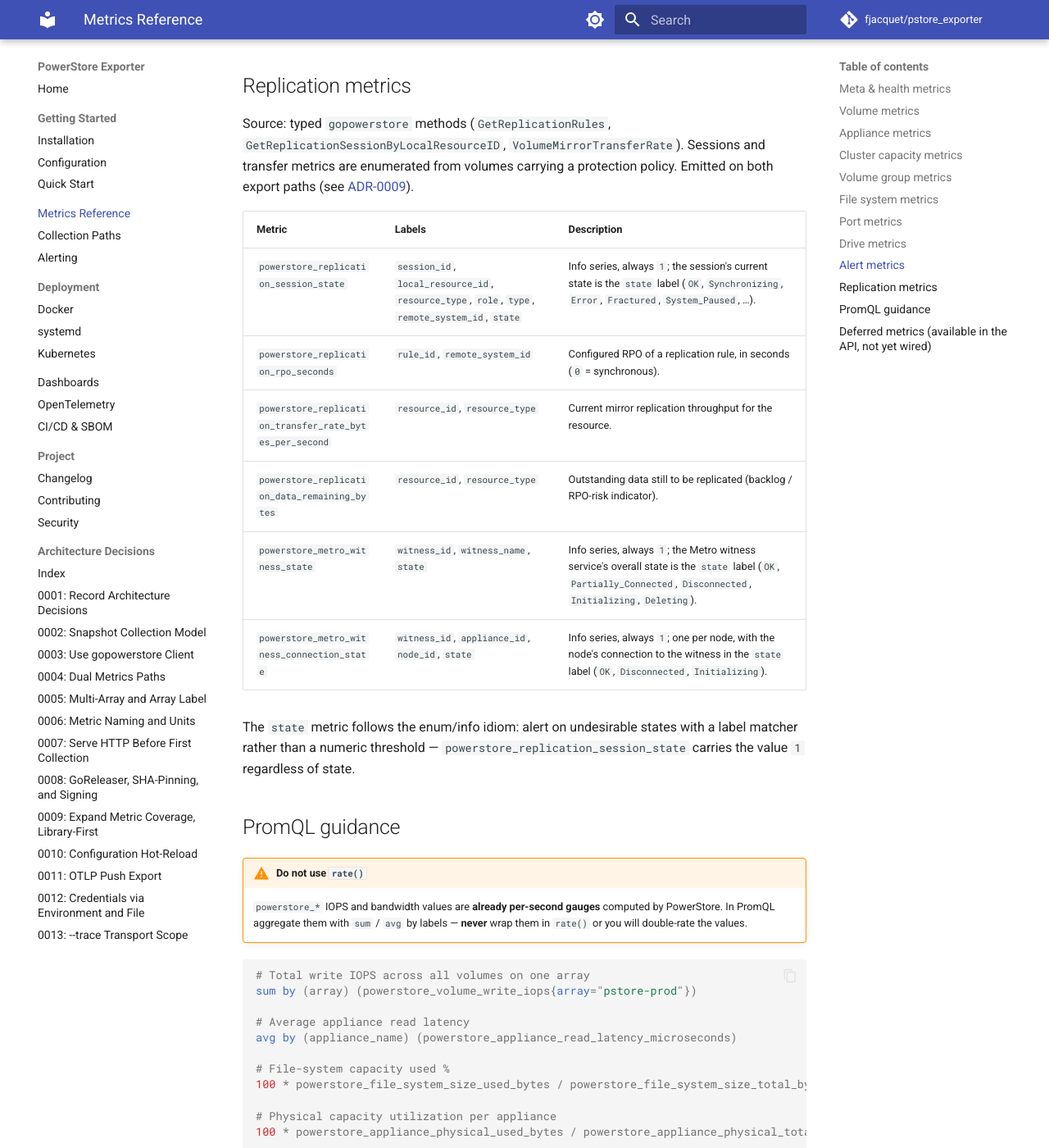
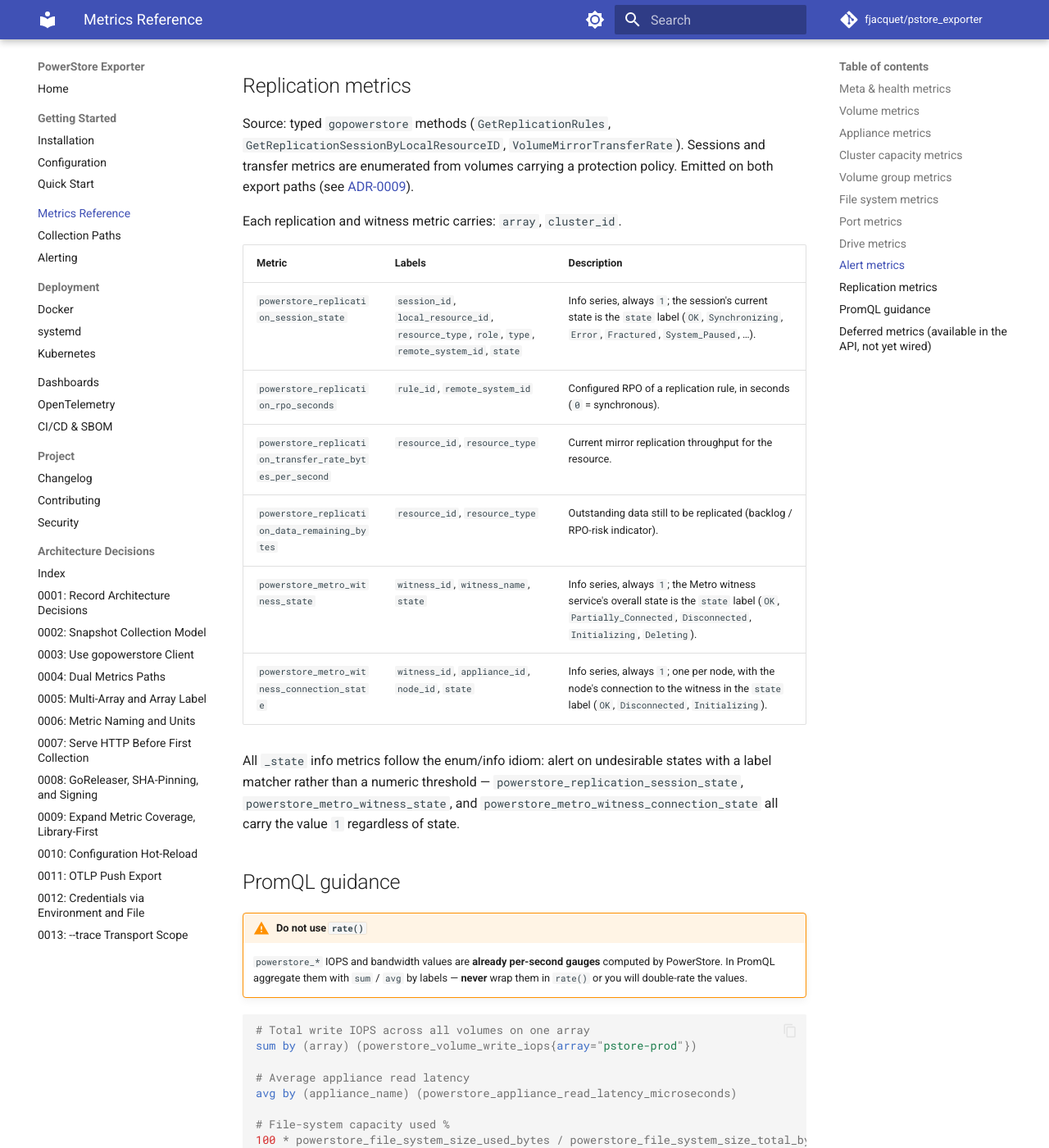
Before and after one commit to fjacquet/pstore_exporter, an MkDocs documentation site: the page built from docs/metrics.md, in a window 1280 px wide and 1400 px high, scrolled down 5537 px. Shown: the whole window at 82% size. Built offline with MkDocs 1.6.1 and Material for MkDocs 9.7.7, drawn with Linux system fonts in a browser that asks for light colours; comment, search, counter and statistics services are not loaded.

Commit message:
docs: note universal labels on witness metrics; generalize _state note
- Add preamble stating replication/witness metrics carry array and cluster_id
- Generalize _state idiom explanation to cover witness metrics alongside replication

Co-Authored-By: Claude Opus 4.8 (1M context) <noreply@anthropic.com>

```diff
--- a/docs/metrics.md
+++ b/docs/metrics.md
@@ -145,6 +145,8 @@ Source: typed `gopowerstore` methods (`GetReplicationRules`,
 metrics are enumerated from volumes carrying a protection policy. Emitted on both export
 paths (see [ADR-0009](adr/0009-expand-metric-coverage-library-first.md)).
 
+Each replication and witness metric carries: `array`, `cluster_id`.
+
 | Metric | Labels | Description |
 |---|---|---|
 | `powerstore_replication_session_state` | `session_id`, `local_resource_id`, `resource_type`, `role`, `type`, `remote_system_id`, `state` | Info series, always `1`; the session's current state is the `state` label (`OK`, `Synchronizing`, `Error`, `Fractured`, `System_Paused`, …). |
@@ -154,8 +156,9 @@ paths (see [ADR-0009](adr/0009-expand-metric-coverage-library-first.md)).
 | `powerstore_metro_witness_state` | `witness_id`, `witness_name`, `state` | Info series, always `1`; the Metro witness service's overall state is the `state` label (`OK`, `Partially_Connected`, `Disconnected`, `Initializing`, `Deleting`). |
 | `powerstore_metro_witness_connection_state` | `witness_id`, `appliance_id`, `node_id`, `state` | Info series, always `1`; one per node, with the node's connection to the witness in the `state` label (`OK`, `Disconnected`, `Initializing`). |
 
-The `state` metric follows the enum/info idiom: alert on undesirable states with a label
-matcher rather than a numeric threshold — `powerstore_replication_session_state` carries the
+All `_state` info metrics follow the enum/info idiom: alert on undesirable states with a label
+matcher rather than a numeric threshold — `powerstore_replication_session_state`,
+`powerstore_metro_witness_state`, and `powerstore_metro_witness_connection_state` all carry the
 value `1` regardless of state.
 
 ## PromQL guidance
```
